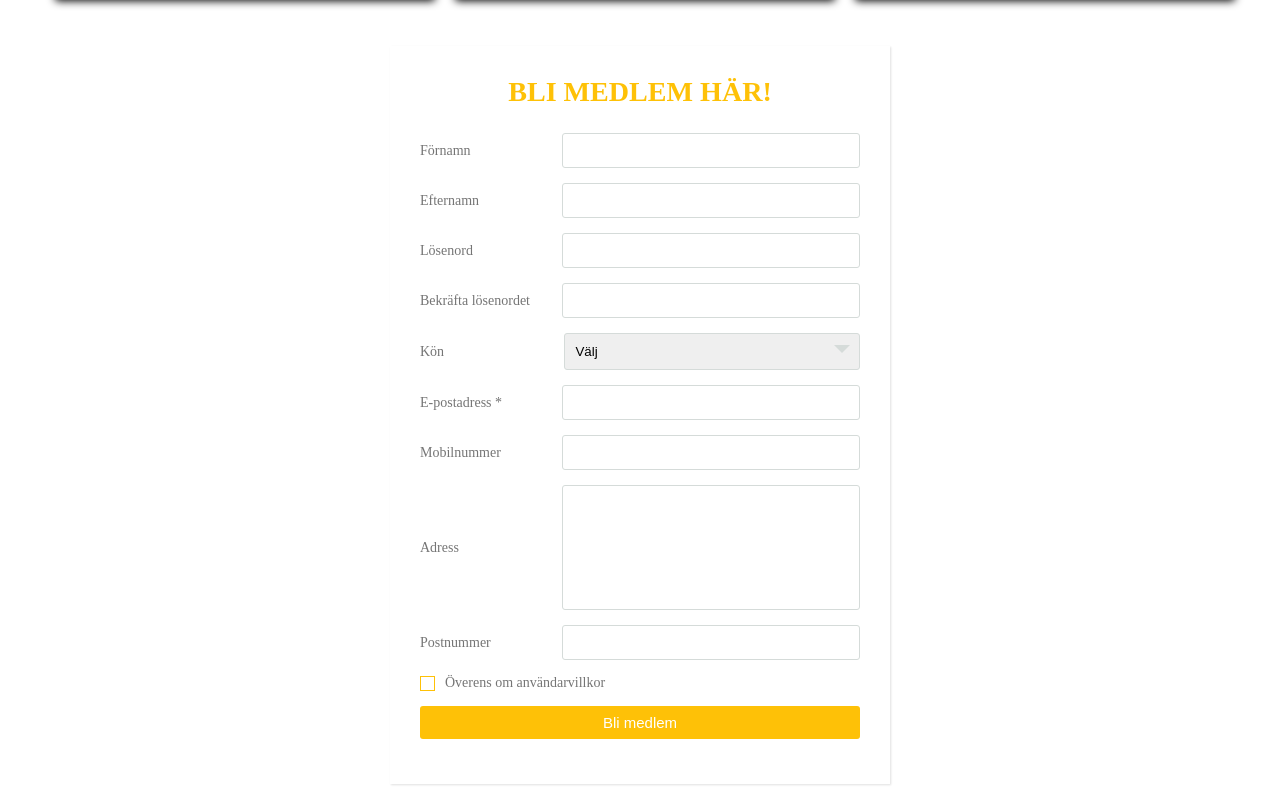
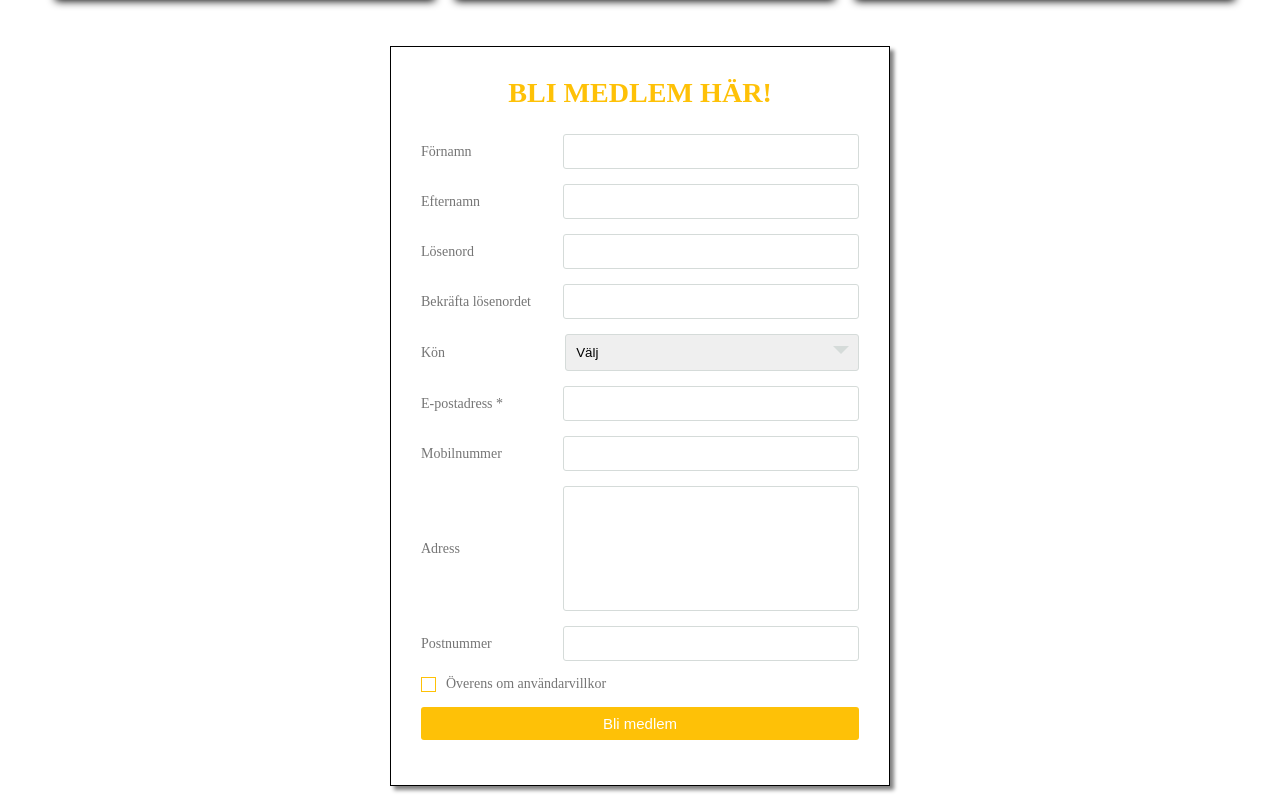
Before and after one commit to moses03-2/AlphaMuscleCenter, a plain HTML site: page medlem.html in a window 1280 px wide. Shown: the part 1259-2065 px from the top of the page. Drawn offline with Linux system fonts and the light colour scheme.

Commit message:
shadow change

```diff
--- a/medlem.css
+++ b/medlem.css
@@ -131,7 +131,8 @@ h1 {
   background: #fff;
   margin: 20px auto;
   padding: 30px;
-  box-shadow: 1px 1px 2px rgba(0, 0, 0, 0.125);
+  border: 1px solid black;
+  box-shadow: 4px 4px 4px  grey;
 }
 
 .medlem .titel {
```
